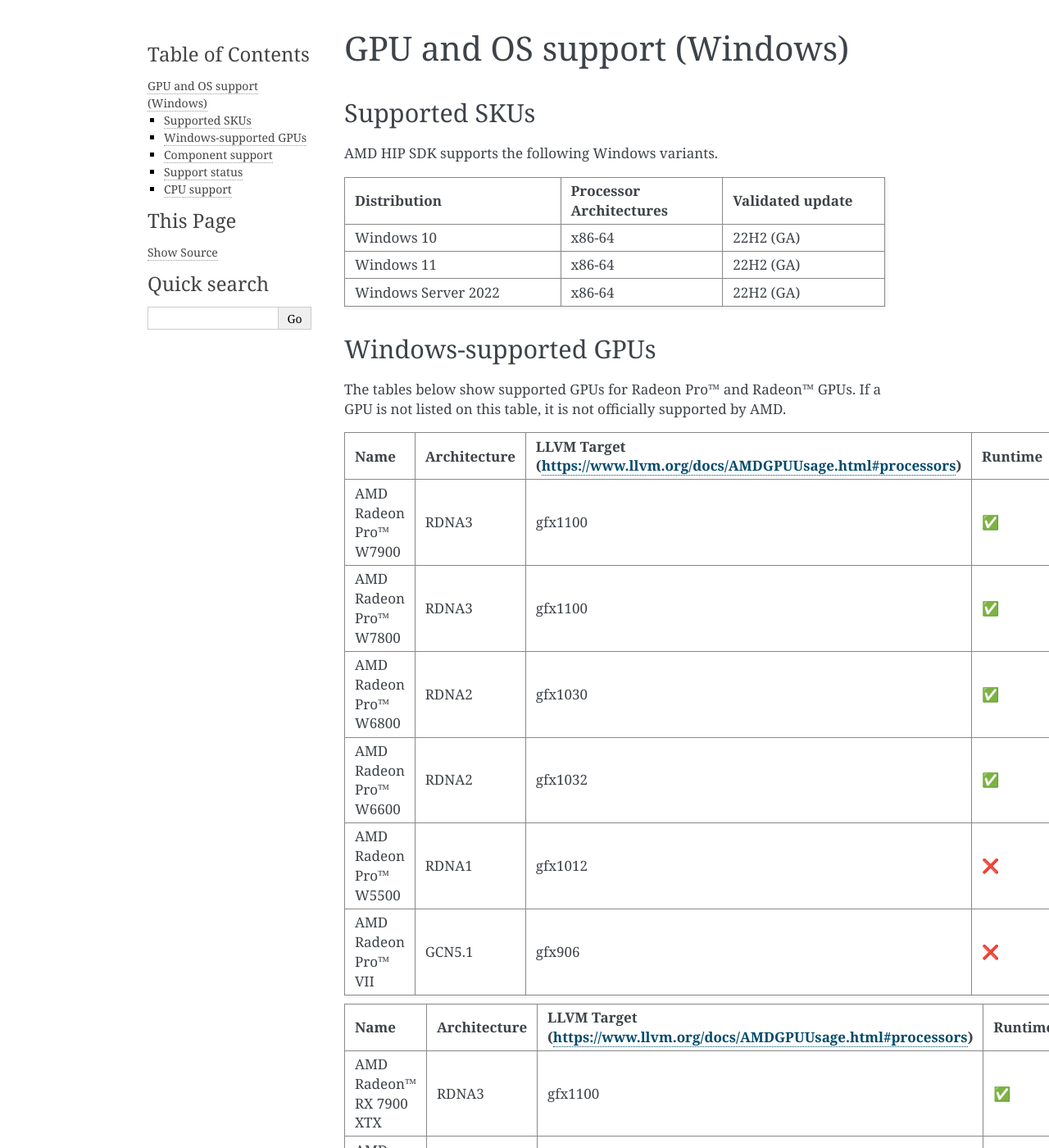
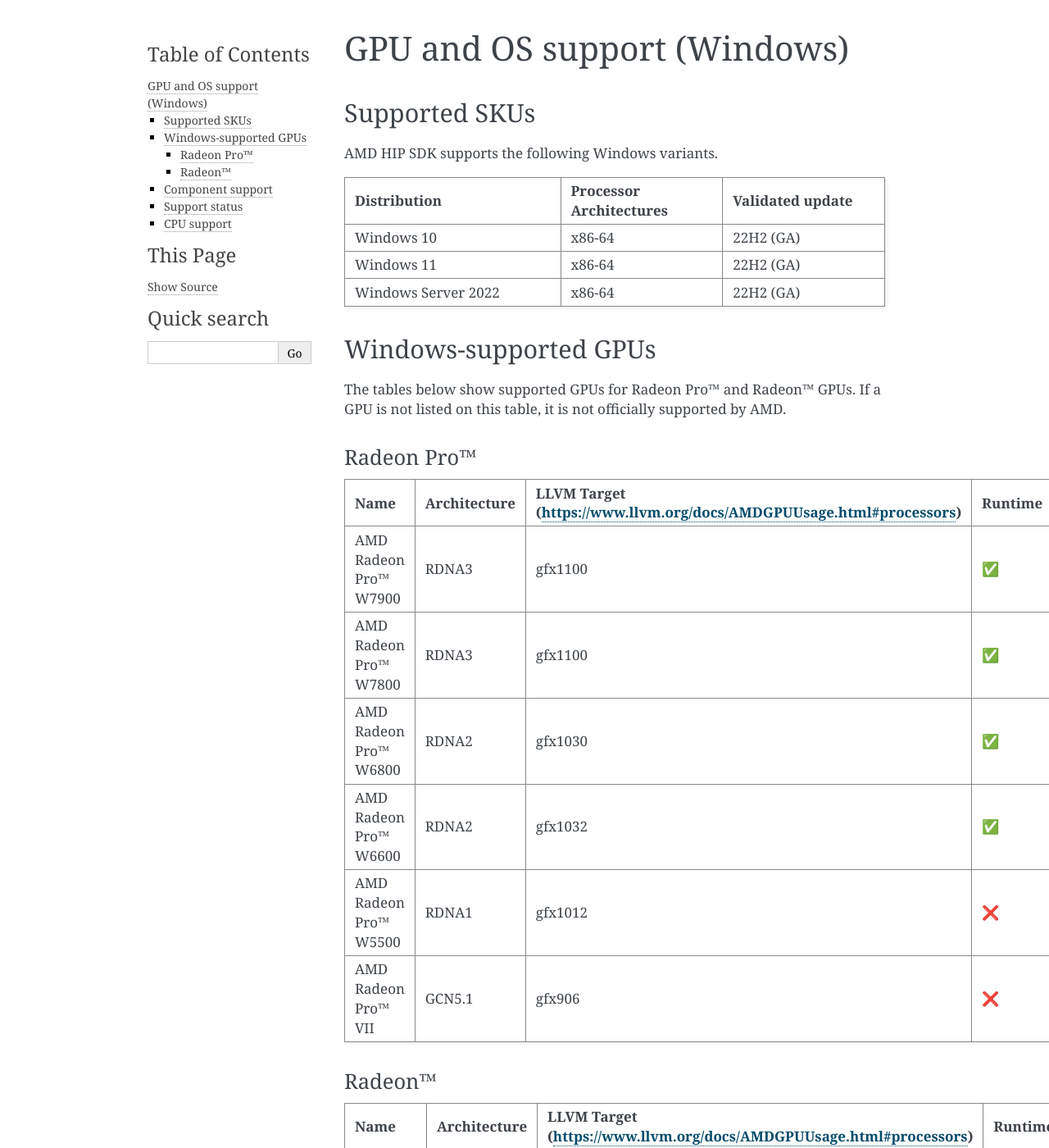
Before and after one commit to ROCm/rocm-install-on-windows, a Sphinx documentation site: the page built from docs/reference/system-requirements.rst, in a window 1280 px wide and 1400 px high. Shown: the whole window at 82% size. Built offline with Sphinx 7.4.7, drawn with Linux system fonts in a browser that asks for light colours.

Commit message:
Add table titles

```diff
--- a/docs/reference/system-requirements.rst
+++ b/docs/reference/system-requirements.rst
@@ -25,6 +25,9 @@
 The tables below show supported GPUs for Radeon Pro™ and Radeon™ GPUs.
 If a GPU is not listed on this table, it is not officially supported by AMD.
 
+Radeon Pro™
+~~~~~~~~~~~~~~~~~~~
+
 .. csv-table::
   :widths: 20, 20, 20, 20, 20
   :header: "Name", "Architecture", "LLVM Target (https://www.llvm.org/docs/AMDGPUUsage.html#processors)", "Runtime", "HIP SDK"
@@ -35,6 +38,9 @@
   "AMD Radeon Pro™ W6600", "RDNA2", "gfx1032", "✅", "❌"
   "AMD Radeon Pro™ W5500", "RDNA1", "gfx1012", "❌", "❌"
   "AMD Radeon Pro™ VII", "GCN5.1", "gfx906", "❌", "❌"
+
+Radeon™
+~~~~~~~~~~~~~~~~~~~
 
 .. csv-table::
   :widths: 20, 20, 20, 20, 20
```
